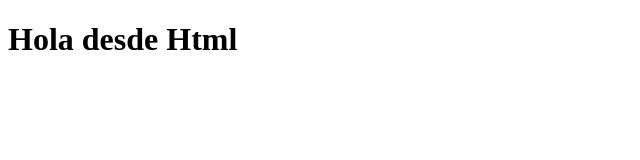
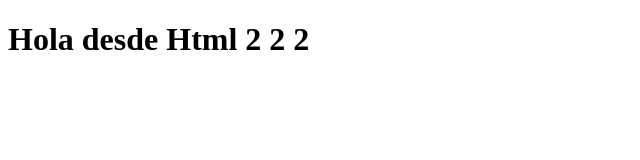
Before and after one commit to pabloAdiazV/miPrimerGit, a plain HTML site: page index.html in a window 1280 px wide. Shown: the whole page, without its empty margins (0-640 px from the left). Drawn offline with Linux system fonts and the light colour scheme.

Commit message:
Agregamos saludo desde el index.html v2

```diff
--- a/index.html
+++ b/index.html
@@ -6,6 +6,6 @@
     <title>Document</title>
 </head>
 <body>
-    <h1>Hola desde Html</h1>
+    <h1>Hola desde Html 2 2 2</h1>
 </body>
 </html>
```
